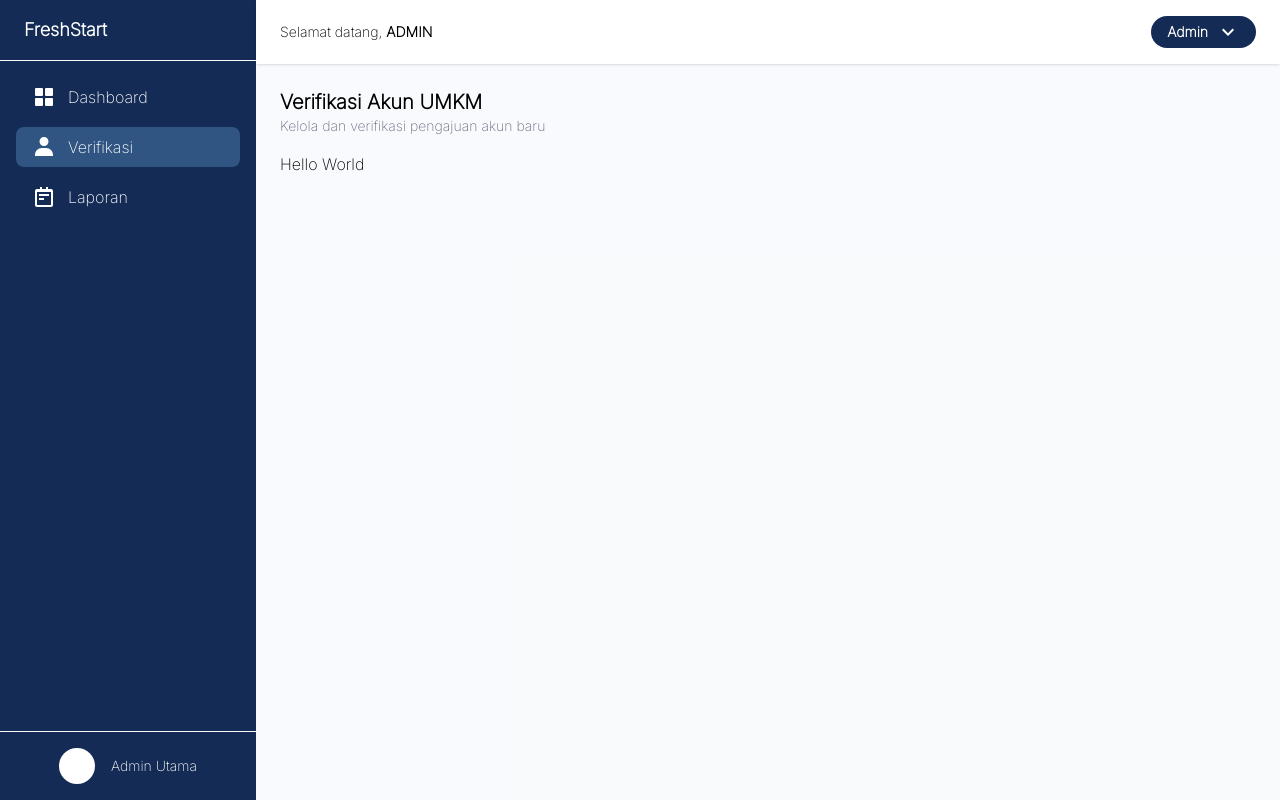
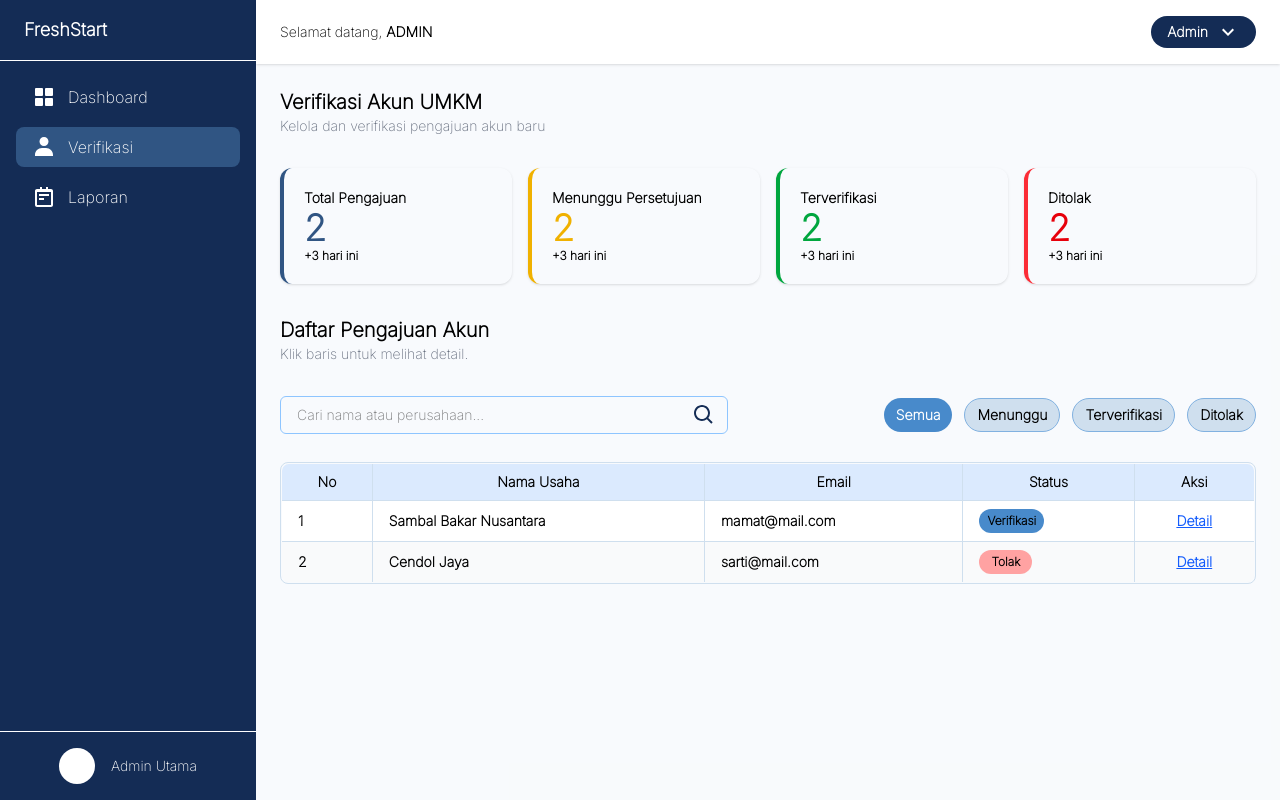
Before and after one commit to StevenVianto/WEB_Sandyakala-, a React (Vite) app in the folder client/: page /admin/verifikasi in a window 1280 px wide. Built offline with nearby package versions, Linux system fonts and the light colour scheme.

Commit message:
feat(admin): slicing dashboard verifikasi

```diff
--- a/client/src/components/ui/badge.tsx
+++ b/client/src/components/ui/badge.tsx
@@ -15,7 +15,7 @@ const badgeVariants = cva(
           "bg-success-100 text-success border-success-300 text-success-300",
       },
       size: {
-        sm: "px-2 py-0.5 text-xs",
+        sm: "px-2 py-1 text-xs",
         md: "px-3 py-1 text-sm",
         lg: "px-4 py-1.5 text-base",
       },
--- a/client/src/pages/admin/VerificationPage.tsx
+++ b/client/src/pages/admin/VerificationPage.tsx
@@ -1,4 +1,10 @@
 import DashboardLayout from "@/components/layouts/DashboardLayout";
+import { Badge } from "@/components/ui/badge";
+import { Button } from "@/components/ui/button";
+import { Input } from "@/components/ui/input";
+import { StatCard } from "@/components/ui/stat-card";
+import { BiSearch } from "react-icons/bi";
+import { Link } from "react-router-dom";
 
 export default function VerificationPage() {
   return (
@@ -6,7 +12,158 @@ export default function VerificationPage() {
       title="Verifikasi Akun UMKM"
       description="Kelola dan verifikasi pengajuan akun baru"
     >
-      <h1>Hello World</h1>
+      <div className="grid gap-4 grid-cols-1 md:grid-cols-2 lg:grid-cols-4 mt-8 mb-4">
+        <StatCard
+          variant={"blue"}
+          title="Total Pengajuan"
+          value={2}
+          description="+3 hari ini"
+        />
+        <StatCard
+          variant={"yellow"}
+          title="Menunggu Persetujuan"
+          value={2}
+          description="+3 hari ini"
+        />
+        <StatCard
+          variant={"green"}
+          title="Terverifikasi"
+          value={2}
+          description="+3 hari ini"
+        />
+        <StatCard
+          variant={"red"}
+          title="Ditolak"
+          value={2}
+          description="+3 hari ini"
+        />
+      </div>
+
+      <div className="my-8">
+        <h1 className="text-xl font-semibold">Daftar Pengajuan Akun</h1>
+        <p className="text-sm text-gray-500">
+          Klik baris untuk melihat detail.
+        </p>
+      </div>
+
+      <div className="flex flex-col md:flex-row md:items-center md:justify-between gap-4 mb-7">
+        <div className="relative w-full max-w-md">
+          <Input
+            type="text"
+            placeholder="Cari nama atau perusahaan..."
+            className="w-full pl-4 pr-10 py-2 rounded-md border border-blue-300"
+          />
+          <span className="absolute right-3 top-1/2 -translate-y-1/2 text-info-300">
+            <BiSearch className="h-6 w-6 fill-secondary" />
+          </span>
+        </div>
+
+        <div className="flex gap-3 flex-wrap">
+          <Button className="rounded-full font-semibold" size={"sm"}>
+            Semua
+          </Button>
+          <Button
+            className="rounded-full bg-info-100 hover:text-white text-black font-semibold border border-info-200"
+            size={"sm"}
+          >
+            Menunggu
+          </Button>
+          <Button
+            className="rounded-full bg-info-100 hover:text-white text-black font-semibold border border-info-200"
+            size={"sm"}
+          >
+            Terverifikasi
+          </Button>
+          <Button
+            className="rounded-full bg-info-100 hover:text-white text-black font-semibold border border-info-200"
+            size={"sm"}
+          >
+            Ditolak
+          </Button>
+        </div>
+      </div>
+
+      <div className="w-full overflow-x-auto mt-5 border border-info-100 rounded-lg">
+        <table className="w-full border border-info-100 overflow-hidden rounded-lg">
+          <thead className="bg-blue-100 text-sm ">
+            <tr>
+              <th className="px-4 py-2 text-center border border-info-100 ">
+                No
+              </th>
+              <th className="px-4 py-2 text-center border border-info-100">
+                Nama Usaha
+              </th>
+              <th className="px-4 py-2 text-center border border-info-100">
+                Email
+              </th>
+              <th className="px-4 py-2 text-center border border-info-100">
+                Status
+              </th>
+              <th className="px-4 py-2 text-center border border-info-100">
+                Aksi
+              </th>
+            </tr>
+          </thead>
+
+          <tbody className="text-sm">
+            <tr className="bg-white">
+              <td className="px-4 py-2 border border-info-100 font-semibold">
+                1
+              </td>
+              <td className="px-4 py-2 border border-info-100 font-semibold">
+                Sambal Bakar Nusantara
+              </td>
+              <td className="px-4 py-2 border border-info-100 font-semibold">
+                mamat@mail.com
+              </td>
+              <td className="px-4 py-2 border border-info-100">
+                <Badge
+                  size={"sm"}
+                  className="border-none text-black font-semibold bg-primary "
+                >
+                  Verifikasi
+                </Badge>
+              </td>
+              <td className="px-4 py-2 border border-info-100">
+                <Link
+                  to={""}
+                  className="text-center block font-semibold underline text-blue-600 cursor-pointer"
+                >
+                  Detail
+                </Link>
+              </td>
+            </tr>
+
+            <tr className="bg-gray-50">
+              <td className="px-4 py-2 border border-info-100 font-semibold">
+                2
+              </td>
+              <td className="px-4 py-2 border border-info-100 font-semibold">
+                Cendol Jaya
+              </td>
+              <td className="px-4 py-2 border border-info-100 font-semibold">
+                sarti@mail.com
+              </td>
+              <td className="px-4 py-2 border border-info-100 font-semibold">
+                <Badge
+                  size={"sm"}
+                  className="border-none text-black font-semibold bg-red-300 px-3"
+                >
+                  Tolak
+                </Badge>
+              </td>
+              <td className="px-4 py-2 border border-info-100 ">
+                <Link
+                  to={""}
+                  className="text-center block font-semibold underline text-blue-600 cursor-pointer"
+                >
+                  Detail
+                </Link>
+              </td>
+            </tr>
+          </tbody>
+        </table>
+      </div>
     </DashboardLayout>
   );
 }
```
